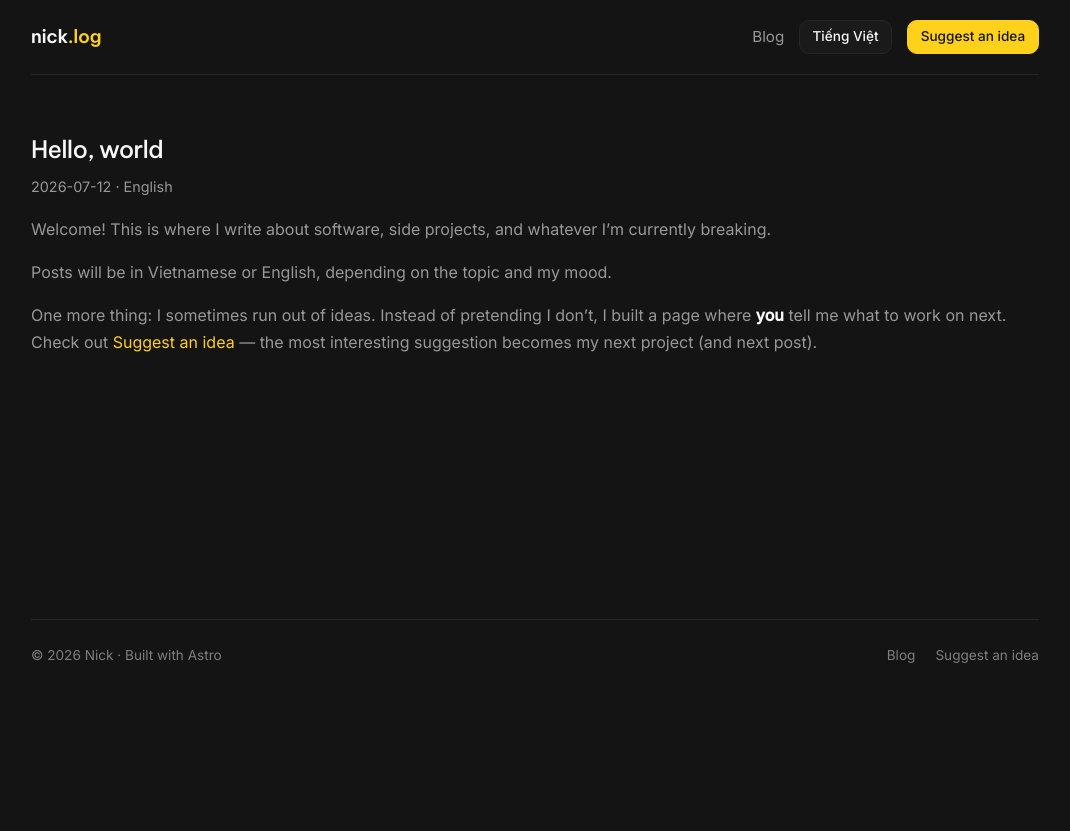
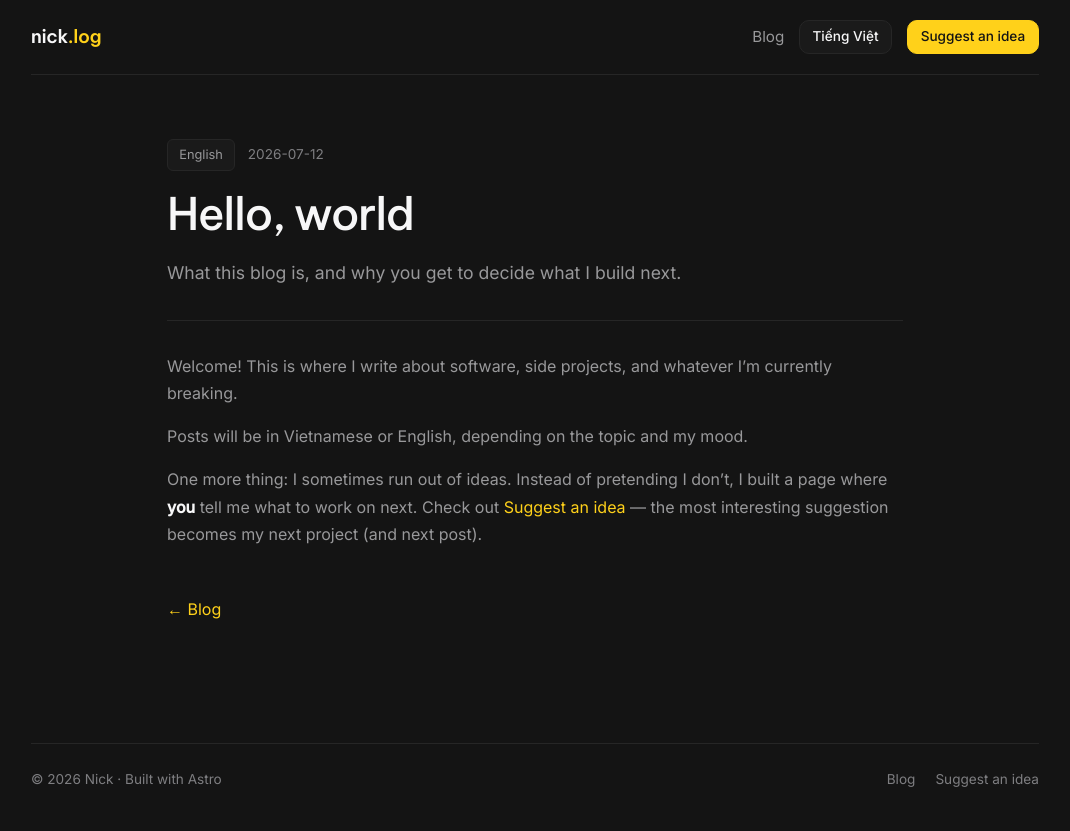
Before and after one commit to haitruong-tech/haitruong-tech.github.io, an Astro site: page /blog/hello-world in a window 1280 px wide. Shown: the whole page, without its empty margins (105-1175 px from the left). Before the commit the page ends 800 px from the top, so only its background shows below. Built offline with nearby package versions, Linux system fonts and the light colour scheme; Astro itself is replaced by a stand-in of ours.

Commit message:
feat: restyle ideas page and post pages to match design

```diff
--- a/src/pages/blog/[id].astro
+++ b/src/pages/blog/[id].astro
@@ -1,6 +1,7 @@
 ---
 import { getCollection, render } from 'astro:content';
 import Base from '../../layouts/Base.astro';
+import { localizePath, useTranslations } from '../../i18n/ui';
 
 export async function getStaticPaths() {
   const posts = await getCollection('blog', ({ data }) => !data.draft);
@@ -10,18 +11,44 @@ export async function getStaticPaths() {
 const { post } = Astro.props;
 const { Content } = await render(post);
 const date = post.data.pubDate.toISOString().slice(0, 10);
+const lang = post.data.lang;
+const t = useTranslations(lang);
 ---
 
-<Base title={post.data.title} description={post.data.description} lang={post.data.lang}>
-  <article>
+<Base title={post.data.title} description={post.data.description} lang={lang}>
+  <article class="prose">
+    <p class="top-meta">
+      <span class="badge">{lang === 'vi' ? 'Tiếng Việt' : 'English'}</span>
+      <time datetime={date}>{date}</time>
+    </p>
     <h1>{post.data.title}</h1>
-    <p class="meta">
-      <time datetime={date}>{date}</time> · {post.data.lang === 'vi' ? 'Tiếng Việt' : 'English'}
+    <p class="lead">{post.data.description}</p>
+    <hr />
+    <Content />
+    <p class="back">
+      <a href={localizePath('/', lang)}>← {t('nav.blog')}</a>
     </p>
-    <Content />
   </article>
 </Base>
 
 <style>
-  .meta { color: var(--muted); font-size: 0.9rem; margin-top: -0.5rem; }
+  .top-meta {
+    display: flex;
+    align-items: center;
+    gap: 0.8rem;
+    color: var(--meta);
+    font-size: 0.85rem;
+    margin: 1.5rem 0 1rem;
+  }
+  .prose h1 {
+    font-size: clamp(2rem, 5vw, 2.8rem);
+    margin: 0.5rem 0 1rem;
+  }
+  .lead { font-size: 1.1rem; }
+  hr {
+    border: none;
+    border-top: 1px solid var(--border);
+    margin: 2rem 0;
+  }
+  .back { margin-top: 3rem; }
 </style>
```
Also changed, not shown: src/components/Ideas.astro (+17 -12 lines).
